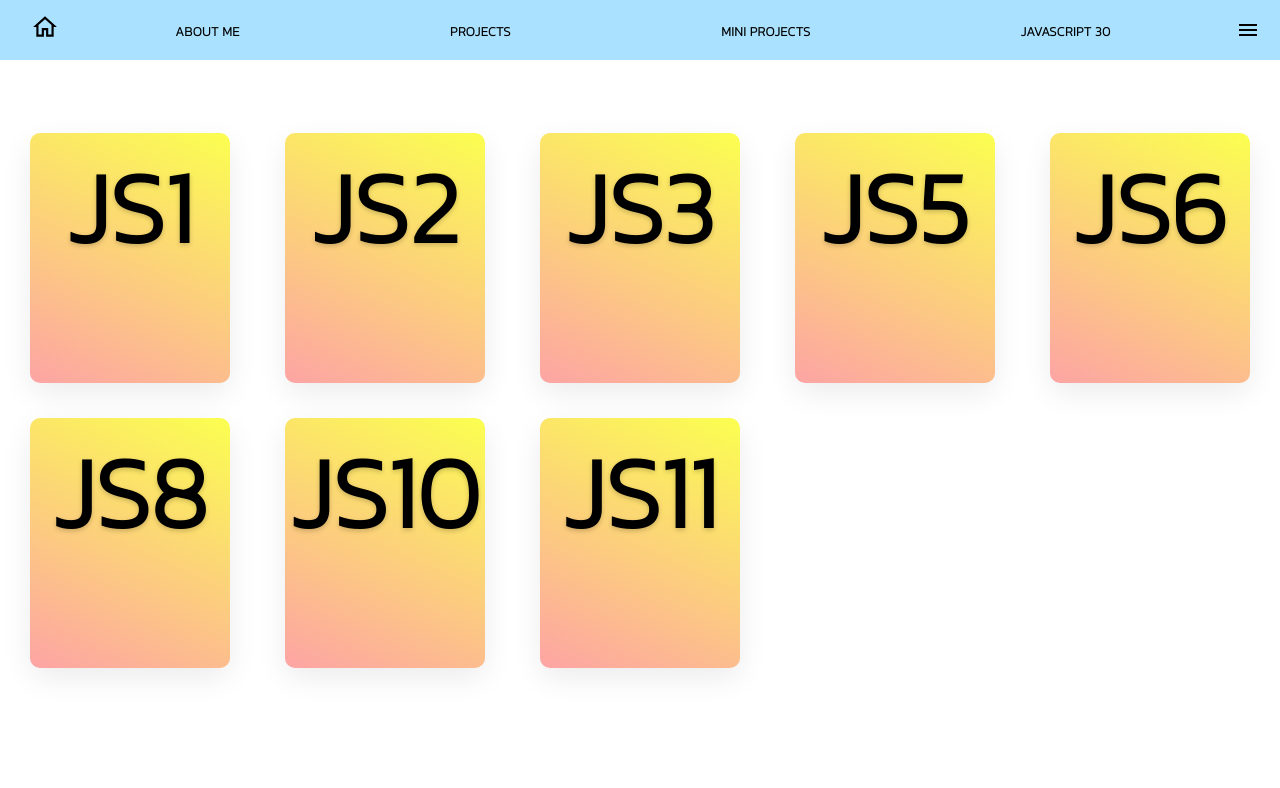
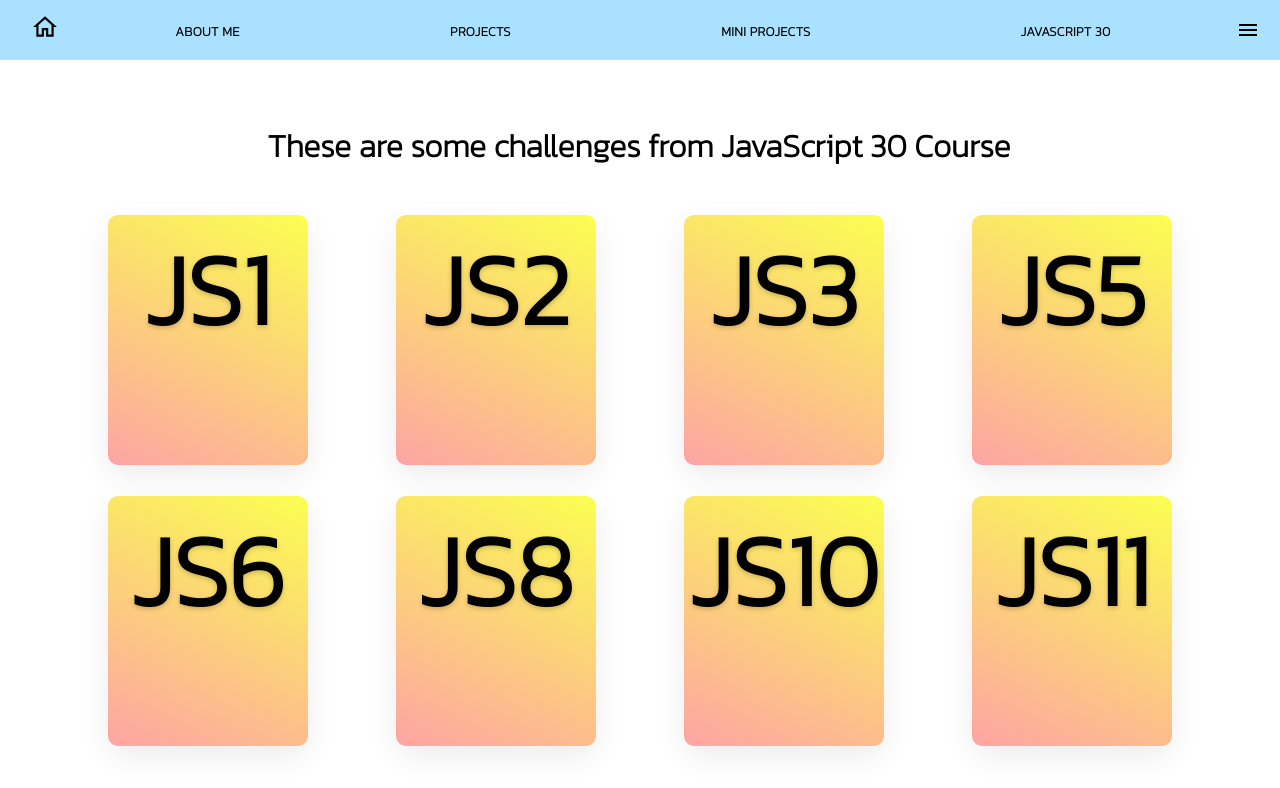
Before and after one commit to Netsujr/renato-react-portfolio, a React (Create React App) app: page /javascript30 in a window 1280 px wide. Shown: the top 788 px of the page. Built offline with nearby package versions, Linux system fonts and the light colour scheme.

Commit message:
styled cards

```diff
--- a/src/components/Javascript30.js
+++ b/src/components/Javascript30.js
@@ -7,6 +7,9 @@ import "./CSS/js30.css"
 function Js30() {
 
   return (
+    <><ItemText>
+      <h1>These are some challenges from JavaScript 30 Course</h1>
+    </ItemText>
     <CardContainer>
         <Card>
           <div class="face face1">
@@ -160,19 +163,19 @@ function Js30() {
             <h2>JS11</h2>
           </div>
         </Card>
-    </CardContainer>
+      </CardContainer></>
   );
 }
 
 export default Js30;
 
 const CardContainer = styled.div`
-  max-width: 100vw;
+  max-width: 90vw;
   display: grid;
   grid-template-columns: repeat(auto-fit, minmax(250px, 1fr));
-  grid-gap: 5px;
-  margin: 30px auto;
-  padding: 40px 0;
+  grid-gap: 1px;
+  margin: 0 auto;
+  padding: 30px 0;
   `;
 
 const Card = styled.div`
@@ -309,3 +312,22 @@ const ContactIcons = styled.div`
     }
   }
   `;
+
+const ItemText = styled.div`
+/* border: 2px solid orange; */
+width: 100vw;
+padding-top: 15vh;
+justify-content: center;
+text-align: center;
+color: black;
+display: flex;
+
+h1{
+  margin-top: -7px;
+  margin-right: 2px;
+  @media (max-width : 768px) {
+    font-size: 24px;
+    margin-top: -4px;
+  }
+}
+`
```
Lines whose indentation alone changed are shown as unchanged.
